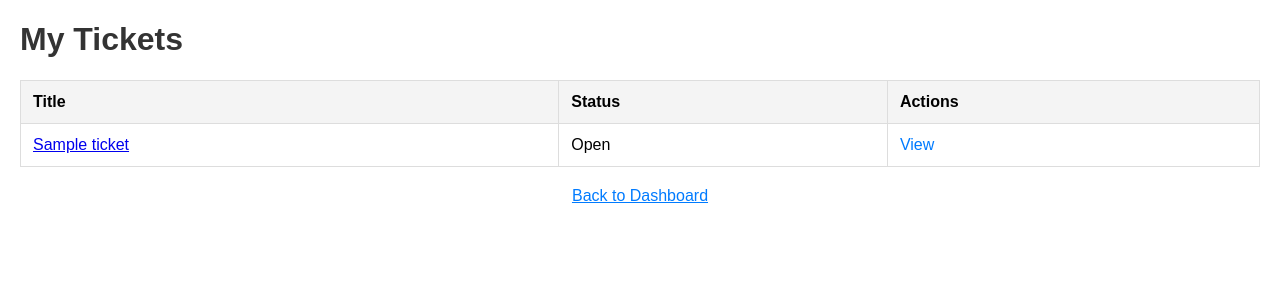
After one commit to JonasArchiv/UserManagementSystem, a Flask app: page /my_tickets in a window 1280 px wide. The commit adds this page. Shown: the top 300 px of the page. Run offline with Flask 3, Linux system fonts and the light colour scheme; the visitor is signed in with stand-in values (Sample User, id 1); tables that the repository leaves empty hold one stand-in row (values such as "Sample post").

Commit message:
add a myticket site and ticket status seite

```diff
--- a/app.py
+++ b/app.py
@@ -231,6 +231,41 @@ def ticket_detail(id):
     return render_template('ticket_detail.html', ticket=ticket, comments=comments)
 
 
+@app.route('/my_tickets')
+def my_tickets():
+    if 'user_id' not in session:
+        flash('You need to log in first.', 'warning')
+        return redirect(url_for('login'))
+
+    user_id = session['user_id']
+    tickets = Ticket.query.filter_by(user_id=user_id).all()
+    return render_template('my_tickets.html', tickets=tickets)
+
+
+@app.route('/ticket/<int:id>', methods=['GET', 'POST'])
+def ticket_detail(id):
+    ticket = Ticket.query.get_or_404(id)
+
+    if request.method == 'POST':
+        if 'update_ticket' in request.form and session.get('is_admin'):
+            ticket.title = request.form['title']
+            ticket.description = request.form['description']
+            ticket.status = request.form['status']
+            db.session.commit()
+            flash('Ticket updated successfully!', 'success')
+        elif 'add_comment' in request.form and ticket.status != 'Closed':
+            content = request.form['comment']
+            comment = Comment(ticket_id=ticket.id, user_id=session['user_id'], content=content)
+            db.session.add(comment)
+            db.session.commit()
+            flash('Comment added successfully!', 'success')
+        elif ticket.status == 'Closed':
+            flash('You cannot comment on a closed ticket.', 'warning')
+
+    comments = Comment.query.filter_by(ticket_id=ticket.id).all()
+    return render_template('ticket_detail.html', ticket=ticket, comments=comments)
+
+
 if __name__ == '__main__':
     db.create_all()
     app.run(debug=True)
--- /dev/null
+++ b/templates/my_tickets.html
@@ -0,0 +1,67 @@
+<!doctype html>
+<html lang="en">
+<head>
+    <meta charset="utf-8">
+    <title>My Tickets</title>
+    <style>
+        body {
+            font-family: Arial, sans-serif;
+            margin: 20px;
+        }
+        h1 {
+            color: #333;
+        }
+        table {
+            width: 100%;
+            border-collapse: collapse;
+            margin-top: 20px;
+        }
+        th, td {
+            border: 1px solid #ddd;
+            padding: 12px;
+            text-align: left;
+        }
+        th {
+            background-color: #f4f4f4;
+        }
+        .actions a {
+            color: #007bff;
+            text-decoration: none;
+            margin-right: 10px;
+        }
+        .actions a:hover {
+            text-decoration: underline;
+        }
+        .back-link {
+            display: block;
+            margin-top: 20px;
+            text-align: center;
+            color: #007bff;
+        }
+    </style>
+</head>
+<body>
+    <h1>My Tickets</h1>
+    <table>
+        <thead>
+            <tr>
+                <th>Title</th>
+                <th>Status</th>
+                <th>Actions</th>
+            </tr>
+        </thead>
+        <tbody>
+            {% for ticket in tickets %}
+            <tr>
+                <td><a href="{{ url_for('ticket_detail', id=ticket.id) }}">{{ ticket.title }}</a></td>
+                <td>{{ ticket.status }}</td>
+                <td class="actions">
+                    <a href="{{ url_for('ticket_detail', id=ticket.id) }}">View</a>
+                </td>
+            </tr>
+            {% endfor %}
+        </tbody>
+    </table>
+    <a href="{{ url_for('dashboard') }}" class="back-link">Back to Dashboard</a>
+</body>
+</html>
```
Also changed, not shown: templates/ticket_detail.html (+8 -0 lines).
